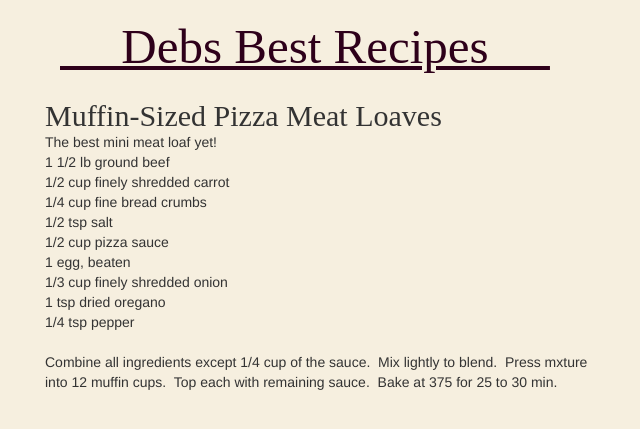
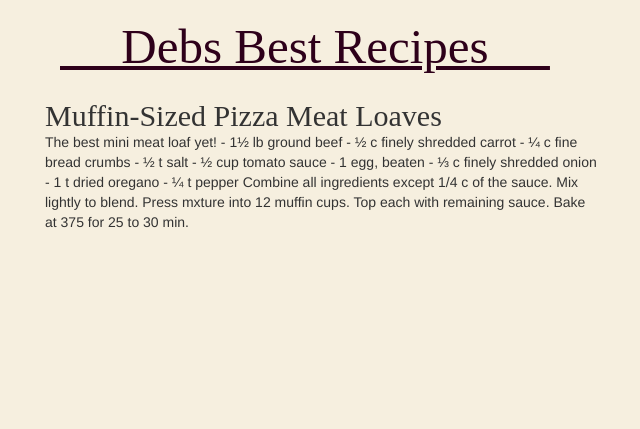
Before and after one commit to JonahBraun/debs-recipes, a Jekyll site: the page built from _posts/2005-10-24-muffin-sized-meat-loaves.html, in a window 1280 px wide. Shown: the top 429 px of the page, without its empty margins (10-650 px from the left). Built offline with Jekyll 4.4.1, drawn with Linux system fonts in a browser that asks for light colours; nearby versions of some CDN libraries; some web fonts are replaced; Markdown is read by kramdown in place of the engine named in the settings.

Commit message:
Update 2005-10-24-muffin-sized-meat-loaves.html

```diff
--- a/_posts/2005-10-24-muffin-sized-meat-loaves.html
+++ b/_posts/2005-10-24-muffin-sized-meat-loaves.html
@@ -3,17 +3,19 @@
 title: Muffin-Sized Pizza Meat Loaves
 category: beef
 ---
-The best mini meat loaf yet!<br />
-1 1/2 lb ground beef<br />
-1/2 cup finely shredded carrot<br />
-1/4 cup fine bread crumbs<br />
-1/2 tsp salt<br />
-1/2 cup pizza sauce<br />
-1 egg, beaten<br />
-1/3 cup finely shredded onion<br />
-1 tsp dried oregano<br />
-1/4 tsp pepper<br />
-<br />
-Combine all ingredients except 1/4 cup of the sauce.&nbsp; Mix lightly
-to blend.&nbsp; Press mxture into 12 muffin cups.&nbsp; Top each with
-remaining sauce.&nbsp; Bake at 375 for 25 to 30 min.<br />
+The best mini meat loaf yet!
+
+- 1½ lb ground beef
+- ½ c finely shredded carrot
+- ¼ c fine bread crumbs
+- ½ t salt
+- ½ cup tomato sauce
+- 1 egg, beaten
+- ⅓ c finely shredded onion
+- 1 t dried oregano
+- ¼ t pepper
+
+Combine all ingredients except 1/4 c of the sauce. Mix lightly to blend. Press mxture into 12 muffin cups. Top each with
+remaining sauce.
+
+Bake at 375 for 25 to 30 min.
```
